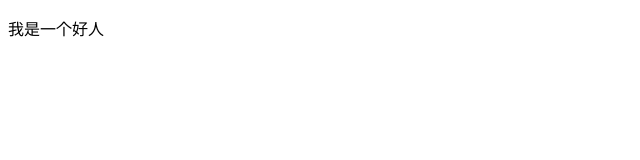
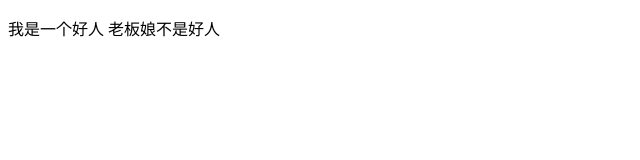
Before and after one commit to lnn520/git-demo-1, a plain HTML site: page index.html in a window 1280 px wide. Shown: the whole page, without its empty margins (0-640 px from the left). Drawn offline with Linux system fonts and the light colour scheme.

Commit message:
老板娘

```diff
--- a/index.html
+++ b/index.html
@@ -8,7 +8,7 @@
 </head>
 
 <body>
-    <P>我是一个好人</P>
+    <P>我是一个好人 老板娘不是好人</P>
 </body>
 
 </html>
```
